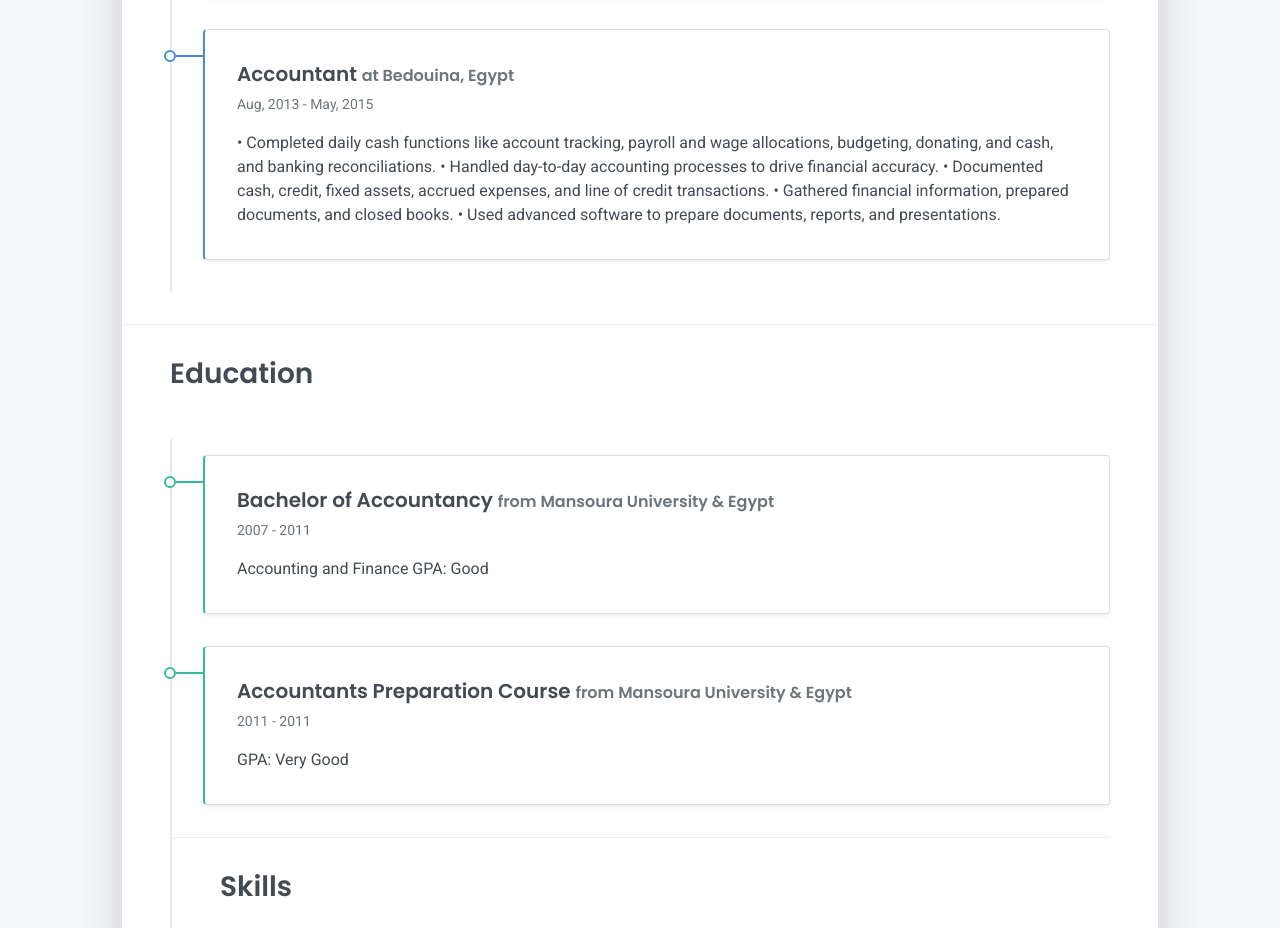
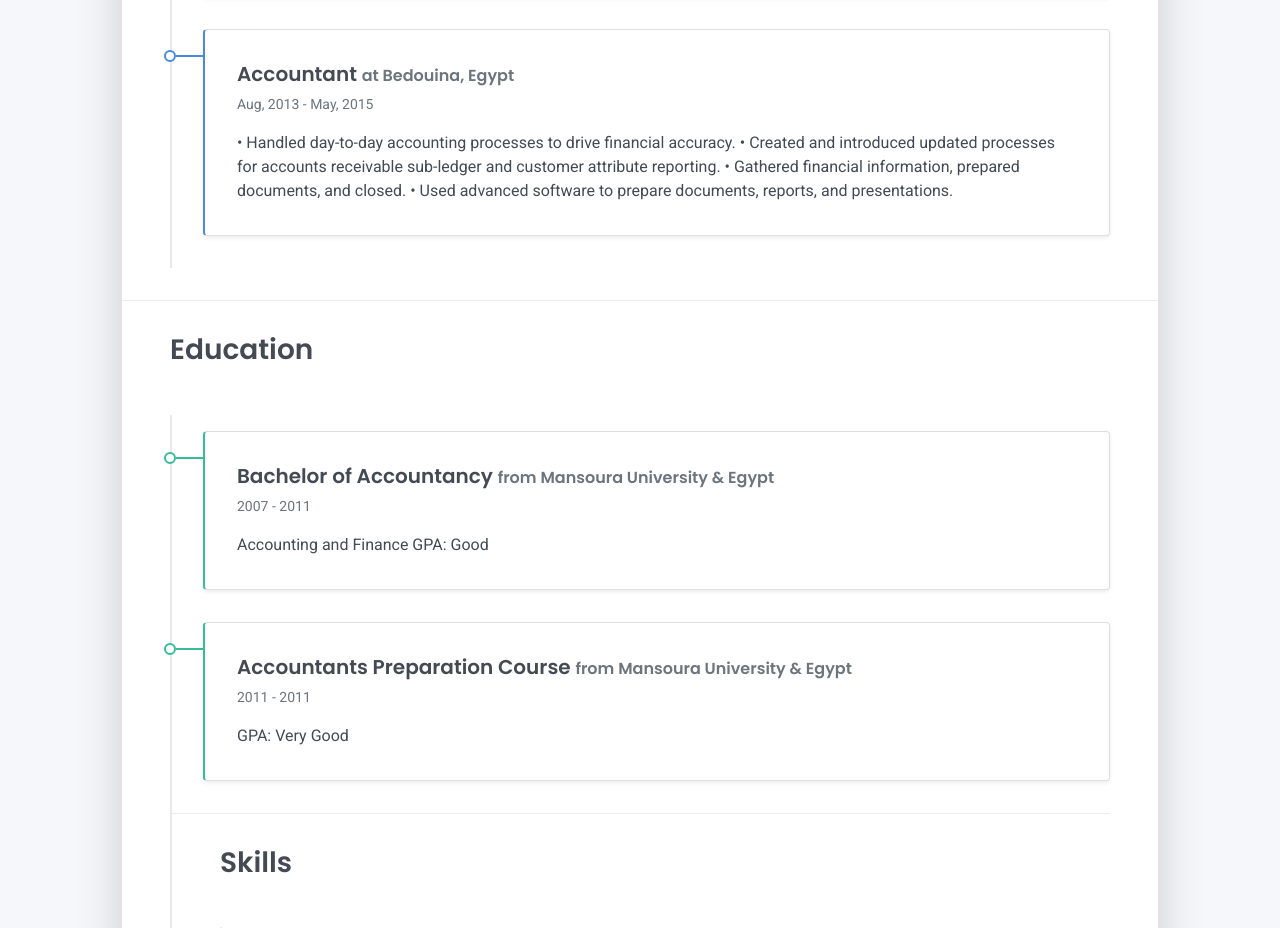
Before and after one commit to Ibrahim-Ali1/CV-EN2, a plain HTML site: page index.html in a window 1280 px wide. Shown: the part 1943-2871 px from the top of the page. Drawn offline with Linux system fonts and the light colour scheme.

Commit message:
Update accounting responsibilities and skills section

```diff
--- a/index.html
+++ b/index.html
@@ -153,7 +153,7 @@
 
 • Gathered financial information, prepared documents, and closed books.
 
-• Used advanced software to prepare documents, reports, and presentations.</div>
+• Used advanced software[Odoo] to prepare documents, reports, and presentations.</div>
            </div>
       </div>
       <div class="timeline-card timeline-card-primary card shadow-sm">
@@ -190,13 +190,11 @@
         <div class="card-body">
           <div class="h5 mb-1">Accountant <span class="text-muted h6">at Bedouina, Egypt</span></div>
           <div class="text-muted text-small mb-2">Aug, 2013 - May, 2015</div>
-          <div>• Completed daily cash functions like account tracking, payroll and wage allocations, budgeting, donating, and cash, and banking reconciliations.
+          <div>• Handled day-to-day accounting processes to drive financial accuracy.
 
-• Handled day-to-day accounting processes to drive financial accuracy.
+• Created and introduced updated processes for accounts receivable sub-ledger and customer attribute reporting.
 
-• Documented cash, credit, fixed assets, accrued expenses, and line of credit transactions.
-
-• Gathered financial information, prepared documents, and closed books.
+• Gathered financial information, prepared documents, and closed.
 
 • Used advanced software to prepare documents, reports, and presentations.</div>
         </div>
@@ -215,7 +213,7 @@
           <div>Accounting and Finance
 GPA: Good</div>
         </div>
-      </div>
+       </div>
       <div class="timeline-card timeline-card-success card shadow-sm">
         <div class="card-body">
           <div class="h5 mb-1">Accountants Preparation Course <span class="text-muted h6">from Mansoura University & Egypt</span></div>
@@ -224,9 +222,9 @@ GPA: Good</div>
         </div>
       </div>
       <hr class="d-print-none"/>
-  <div class="page-break"></div>
+    <div class="page-break"></div>
   <div class="education-section px-3 px-lg-4 pb-4">
-    <h2 class="h3 mb-4">Skills</h2>
+  <h2 class="h3 mb-4">Skills</h2>
     <div class="timeline">
      <div class="timeline-card timeline-card-success card shadow-sm">
         <div class="card-body">
```
